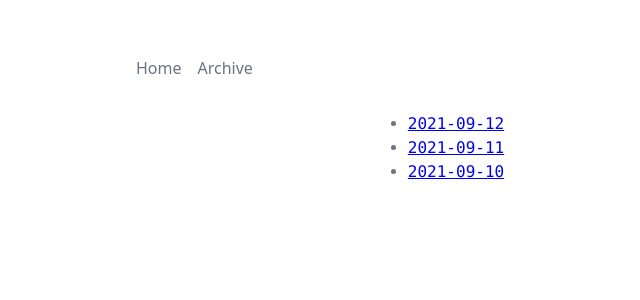
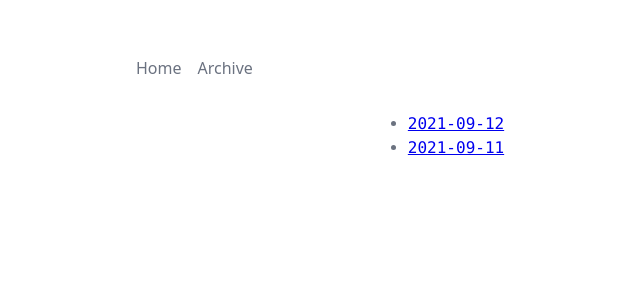
Before and after one commit to darrenjennings/workart, a Vue app in the folder client/: page /archive in a window 1280 px wide. Shown: the top 300 px of the page, without its empty margins (204-844 px from the left). Built offline with nearby package versions, Linux system fonts and the light colour scheme.

Commit message:
fixup! fourth

```diff
--- a/client/src/views/Archive.vue
+++ b/client/src/views/Archive.vue
@@ -18,7 +18,7 @@ function getDaysArray(start, end) {
   return arr;
 }
 
-const dates = getDaysArray(new Date("2021-09-10"), new Date());
+const dates = getDaysArray(new Date("2021-09-11"), new Date());
 const datesISO = dates.map((d) => d.toISOString().split("T")[0]).reverse();
 </script>
 
```
Also changed, not shown: 1 other file (tests, documents, lock files or other folders).
